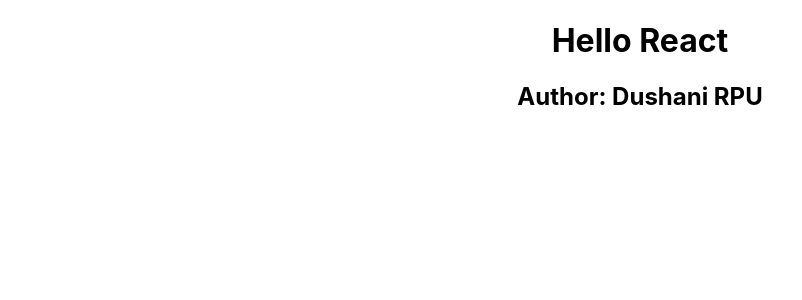
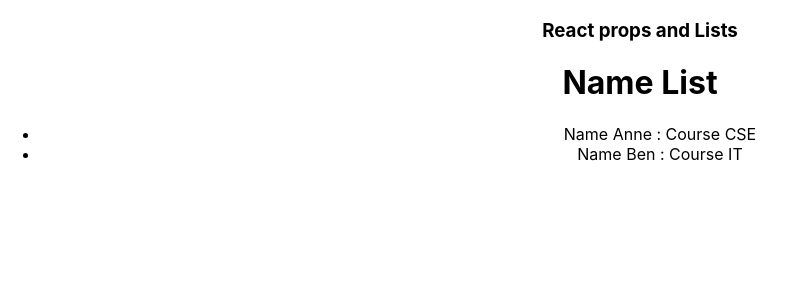
Before and after one commit to Dushani-Ranasinghe/react_props, a React (Create React App) app: page / in a window 1280 px wide. Shown: the top 300 px of the page, without its empty margins (0-802 px from the left). Built offline with nearby package versions, Linux system fonts and the light colour scheme.

Commit message:
created components and used props

```diff
--- a/src/App.js
+++ b/src/App.js
@@ -1,11 +1,13 @@
 import './App.css';
+import NameList from './NameList';
 
 function App() {
   return (
     <div className="App">
       <header className="App-header">
-       <h1>Hello React</h1>
-       <h2>Author: Dushani RPU</h2>
+       <h3>React props and Lists</h3>
+       <h1>Name List</h1>
+       <NameList/>
       </header>
     </div>
   );
--- /dev/null
+++ b/src/NameItem.jsx
@@ -0,0 +1,9 @@
+import React from 'react';
+
+function NameItem(props) {
+  return <div>
+   <li>Name {props.name} : Course {props.course}</li>
+  </div>;
+}
+
+export default NameItem;
--- /dev/null
+++ b/src/NameList.jsx
@@ -0,0 +1,13 @@
+import React from 'react';
+import NameItem from './NameItem';
+
+function NameList() {
+  return <div>
+      <ul>
+         <NameItem name="Anne" course="CSE"/>
+         <NameItem name="Ben" course="IT"/>
+      </ul>
+  </div>;
+}
+
+export default NameList;
```
